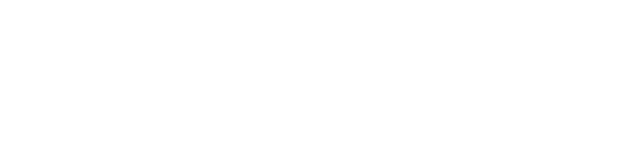
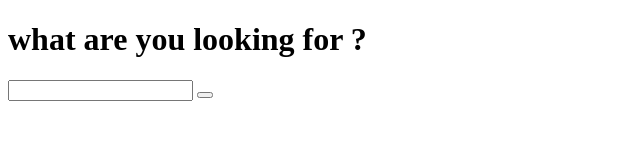
Before and after one commit to suknaic/code-drops-26-debouce-rocketseat, a plain HTML site: page index.html in a window 1280 px wide. Shown: the whole page, without its empty margins (0-640 px from the left). Drawn offline with Linux system fonts and the light colour scheme.

Commit message:
add input search

```diff
--- a/index.html
+++ b/index.html
@@ -7,6 +7,18 @@
 		<link rel="stylesheet" href="style.css">
 	</head>
 	<body>
+
+		<div class="wrap">
+			<h1>what are you looking for ?</h1>
+			<div class="search">
+				<input type="search" name="search" id="search">
+				<button type="submit">
+					<i class="fa fa-search"></i>
+				</button>
+			</div>
+		</div>
+
+
 		<script src="script.js"></script>
 	</body>
 </html>
```
